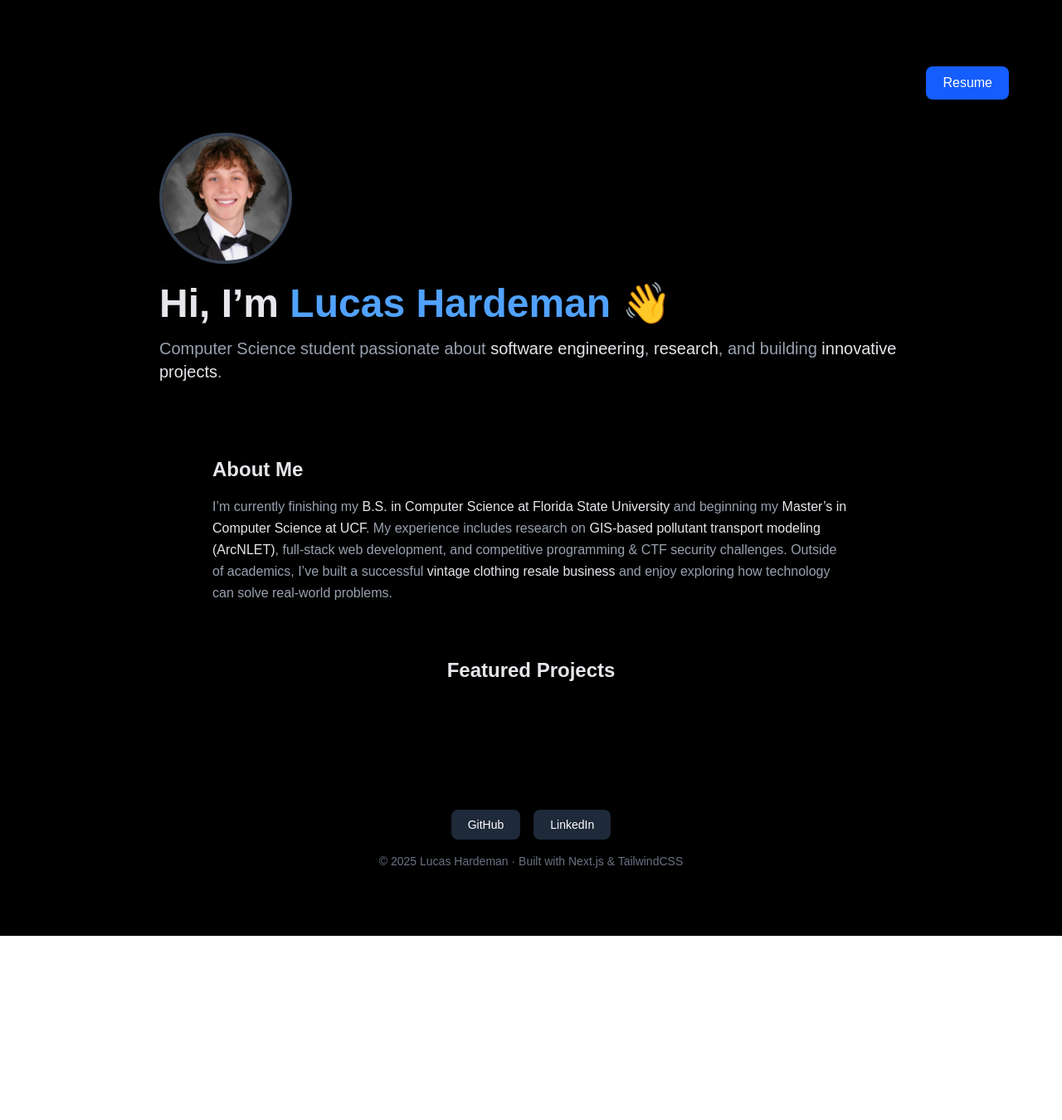
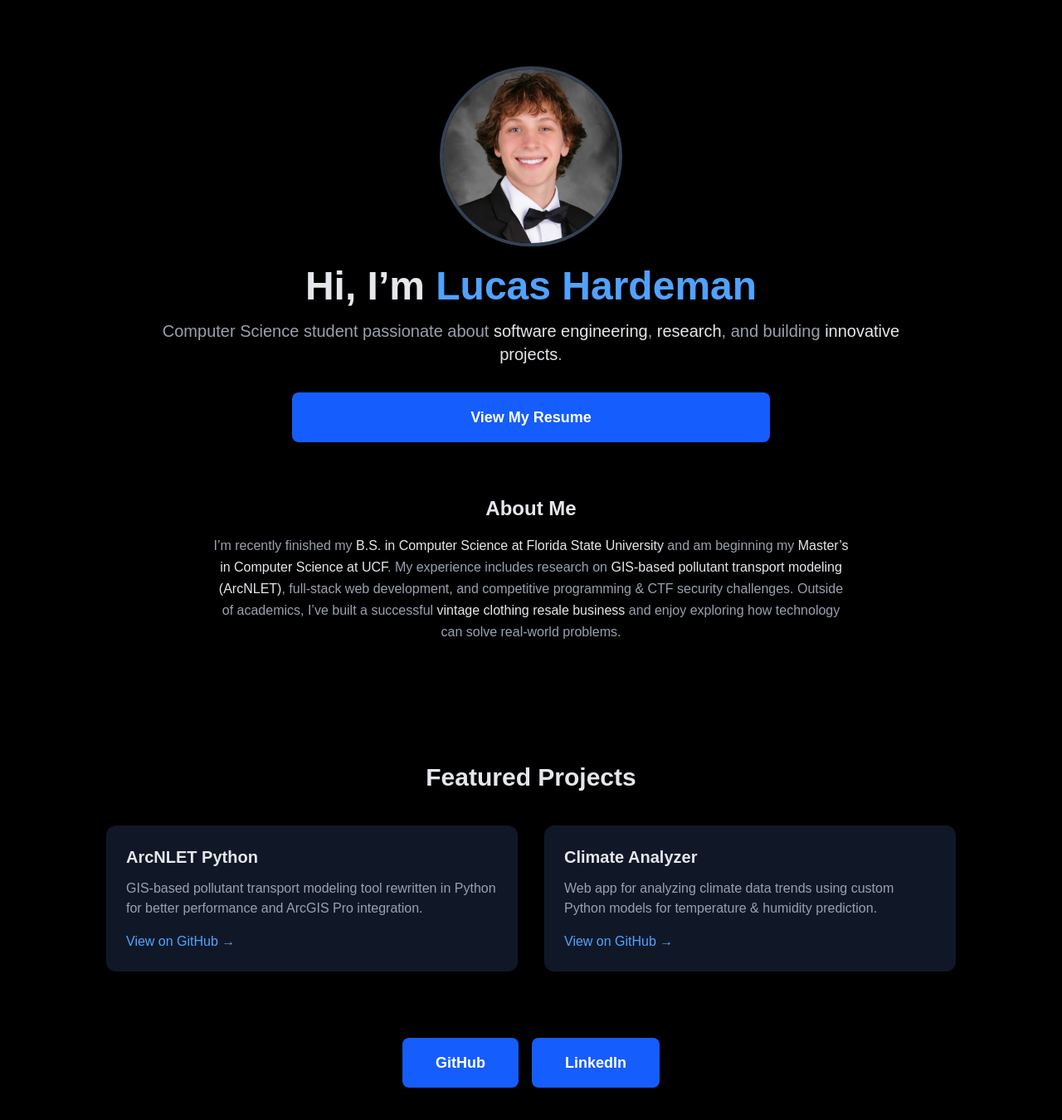
Before and after one commit to Lucas-Hardeman/personal-website-, a Next.js app: page / in a window 1280 px wide. Shown: the top 1350 px of the page at 83% size. Before the commit the page ends 1128 px from the top, so only its background shows below. Built offline with nearby package versions, Linux system fonts and the light colour scheme.

Commit message:
changed some of the main page

```diff
--- a/app/page.tsx
+++ b/app/page.tsx
@@ -7,30 +7,20 @@ import { motion } from "framer-motion";
 export default function HomePage() {
   return (
     <main className="min-h-screen bg-black text-gray-200 px-6 md:px-10 lg:px-16 py-12 md:py-20 flex flex-col">
-      {/* Navbar with Resume Link */}
-      <header className="w-full flex justify-end mb-10">
-        <Link
-          href="/resume"
-          className="bg-blue-600 hover:bg-blue-700 text-white px-5 py-2 rounded-lg transition"
-        >
-          Resume
-        </Link>
-      </header>
-
       {/* Hero Section */}
-      <section className="max-w-4xl mx-auto text-center md:text-left mb-16 flex-1">
+      <section className="max-w-4xl mx-auto text-center mb-16 flex-1">
         {/* Profile Picture */}
         <motion.div
           initial={{ opacity: 0, y: -40 }}
           animate={{ opacity: 1, y: 0 }}
           transition={{ duration: 0.8 }}
-          className="flex justify-center md:justify-start mb-6"
+          className="flex justify-center mb-6"
         >
           <Image
-            src="/profile.jpg.jpeg" // keep your file inside /public and name it profile.jpg
+            src="/profile.jpg.jpeg" // make sure file is in /public
             alt="Lucas Hardeman Profile"
-            width={160}
-            height={160}
+            width={220} // a bit larger
+            height={220}
             className="rounded-full border-4 border-gray-700 shadow-lg"
             priority
           />
@@ -43,7 +33,7 @@ export default function HomePage() {
           transition={{ duration: 0.8, delay: 0.2 }}
         >
           <h1 className="text-4xl md:text-5xl font-bold mb-4">
-            Hi, I’m <span className="text-blue-400">Lucas Hardeman</span> 👋
+            Hi, I’m <span className="text-blue-400">Lucas Hardeman</span>
           </h1>
           <p className="text-lg md:text-xl text-gray-400 mb-6">
             Computer Science student passionate about{" "}
@@ -51,12 +41,21 @@ export default function HomePage() {
             <span className="text-gray-200">research</span>, and building{" "}
             <span className="text-gray-200">innovative projects</span>.
           </p>
+
+          <div className="flex justify-center mt-8">
+  <Link
+    href="/resume"
+    className="w-full max-w-xl bg-blue-600 hover:bg-blue-700 text-white rounded-lg font-semibold text-lg py-4 transition text-center"
+  >
+    View My Resume
+  </Link>
+</div>
         </motion.div>
       </section>
 
       {/* About Me Section */}
       <motion.section
-        className="max-w-3xl mx-auto mb-16"
+        className="max-w-3xl mx-auto mb-16 text-center"
         initial={{ opacity: 0 }}
         whileInView={{ opacity: 1 }}
         transition={{ duration: 0.8 }}
@@ -64,53 +63,91 @@ export default function HomePage() {
       >
         <h2 className="text-2xl font-bold mb-4">About Me</h2>
         <p className="text-gray-400 leading-relaxed">
-          I’m currently finishing my{" "}
-          <span className="text-gray-200">B.S. in Computer Science at Florida State University</span>{" "}
-          and beginning my{" "}
-          <span className="text-gray-200">Master’s in Computer Science at UCF</span>.
-          My experience includes research on{" "}
-          <span className="text-gray-200">GIS-based pollutant transport modeling (ArcNLET)</span>,
-          full-stack web development, and competitive programming & CTF security challenges.
-          Outside of academics, I’ve built a successful{" "}
-          <span className="text-gray-200">vintage clothing resale business</span> and enjoy exploring
-          how technology can solve real-world problems.
+          I’m recently finished my{" "}
+          <span className="text-gray-200">
+            B.S. in Computer Science at Florida State University
+          </span>{" "}
+          and am beginning my{" "}
+          <span className="text-gray-200">
+            Master’s in Computer Science at UCF
+          </span>
+          . My experience includes research on{" "}
+          <span className="text-gray-200">
+            GIS-based pollutant transport modeling (ArcNLET)
+          </span>
+          , full-stack web development, and competitive programming & CTF
+          security challenges. Outside of academics, I’ve built a successful{" "}
+          <span className="text-gray-200">
+            vintage clothing resale business
+          </span>{" "}
+          and enjoy exploring how technology can solve real-world problems.
         </p>
       </motion.section>
+      {/* Featured Projects Section */}
+<section className="max-w-5xl mx-auto text-center mt-20">
+  <h2 className="text-3xl font-bold mb-10">Featured Projects</h2>
+  <div className="grid grid-cols-1 md:grid-cols-2 gap-8">
 
-      {/* Featured Projects */}
-      <motion.section
-        className="max-w-4xl mx-auto mb-16"
-        initial={{ opacity: 0 }}
-        whileInView={{ opacity: 1 }}
-        transition={{ duration: 0.8 }}
-        viewport={{ once: true }}
+    {/* ArcNLET Project */}
+    <div className="bg-gray-900 rounded-xl shadow-lg p-6 text-left">
+      <h3 className="text-xl font-semibold mb-3">ArcNLET Python</h3>
+      <p className="text-gray-400 mb-4">
+        GIS-based pollutant transport modeling tool rewritten in Python for
+        better performance and ArcGIS Pro integration.
+      </p>
+      <a
+        href="https://github.com/ArcNLET-Py/ArcNLET-Py/blob/main/ArcNLET-Py-Source-Code/tool4_transport.py"
+        target="_blank"
+        rel="noopener noreferrer"
+        className="text-blue-400 hover:text-blue-500 font-medium"
       >
-        <h2 className="text-2xl font-bold mb-6">Featured Projects</h2>
-        <div className="grid md:grid-cols-2 gap-6">
-          {/* Project cards stay the same */}
+        View on GitHub →
+      </a>
     </div>
-      </motion.section>
 
-      {/* Footer with GitHub + LinkedIn */}
-      <footer className="text-center text-gray-500 text-sm mt-16">
-        <div className="flex justify-center gap-4 mb-4">
-          <Link
-            href="https://github.com/your-github"
+    {/* Climate Analyzer Project */}
+    <div className="bg-gray-900 rounded-xl shadow-lg p-6 text-left">
+      <h3 className="text-xl font-semibold mb-3">Climate Analyzer</h3>
+      <p className="text-gray-400 mb-4">
+        Web app for analyzing climate data trends using custom Python models
+        for temperature & humidity prediction.
+      </p>
+      <a
+        href="https://github.com/mhartle02/ClimateAnalyzerProject"
         target="_blank"
-            className="bg-gray-800 hover:bg-gray-700 text-white px-5 py-2 rounded-lg transition"
+        rel="noopener noreferrer"
+        className="text-blue-400 hover:text-blue-500 font-medium"
+      >
+        View on GitHub →
+      </a>
+    </div>
+  </div>
+  <footer className="mt-20 text-center">
+  <div className="flex flex-wrap justify-center gap-4 mb-12">
+    <a
+      href="https://github.com/Lucas-Hardeman"
+      target="_blank"
+      rel="noopener noreferrer"
+      className="px-10 py-4 bg-blue-600 hover:bg-blue-700 text-white rounded-lg font-semibold text-lg transition"
     >
       GitHub
-          </Link>
-          <Link
-            href="https://linkedin.com/in/your-linkedin"
+    </a>
+    <a
+      href="https://linkedin.com/in/lucas-hardeman"
       target="_blank"
-            className="bg-gray-800 hover:bg-gray-700 text-white px-5 py-2 rounded-lg transition"
+      rel="noopener noreferrer"
+      className="px-10 py-4 bg-blue-600 hover:bg-blue-700 text-white rounded-lg font-semibold text-lg transition"
     >
       LinkedIn
-          </Link>
+    </a>
   </div>
-        © {new Date().getFullYear()} Lucas Hardeman · Built with Next.js & TailwindCSS
 </footer>
+
+</section>
+
     </main>
+
+
   );
+
 }
--- a/app/resume/page.tsx
+++ b/app/resume/page.tsx
@@ -42,7 +42,7 @@ const SECTIONS: Section[] = [
         logoSrc: "/fsu-logo.png",
         alt: "FSU EOAS Logo",
         name: "Research Intern — ArcNLET Development",
-        description: "FSU EOAS · Sep 2024 – Present",
+        description: "FSU EOAS · Sep 2024 – May 2025",
       },
     ],
   },
```
Lines whose indentation alone changed are shown as unchanged.
